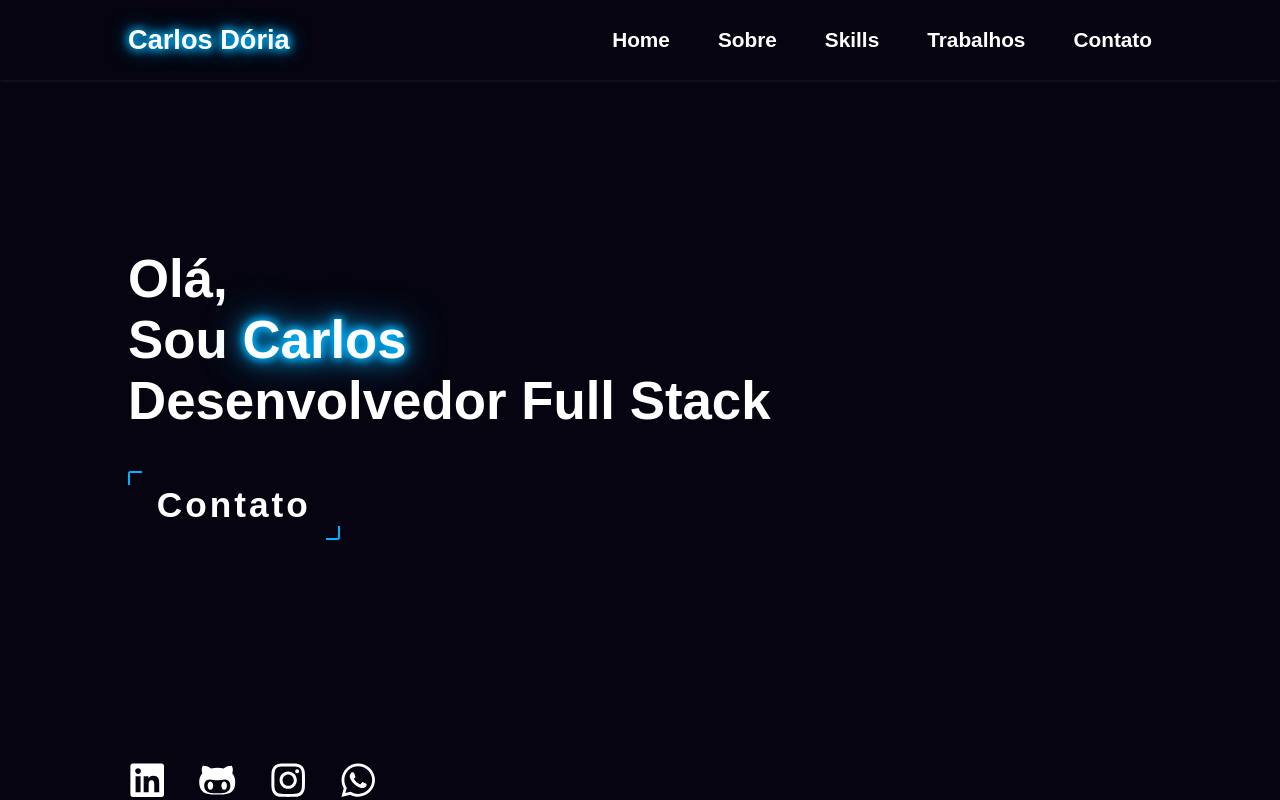
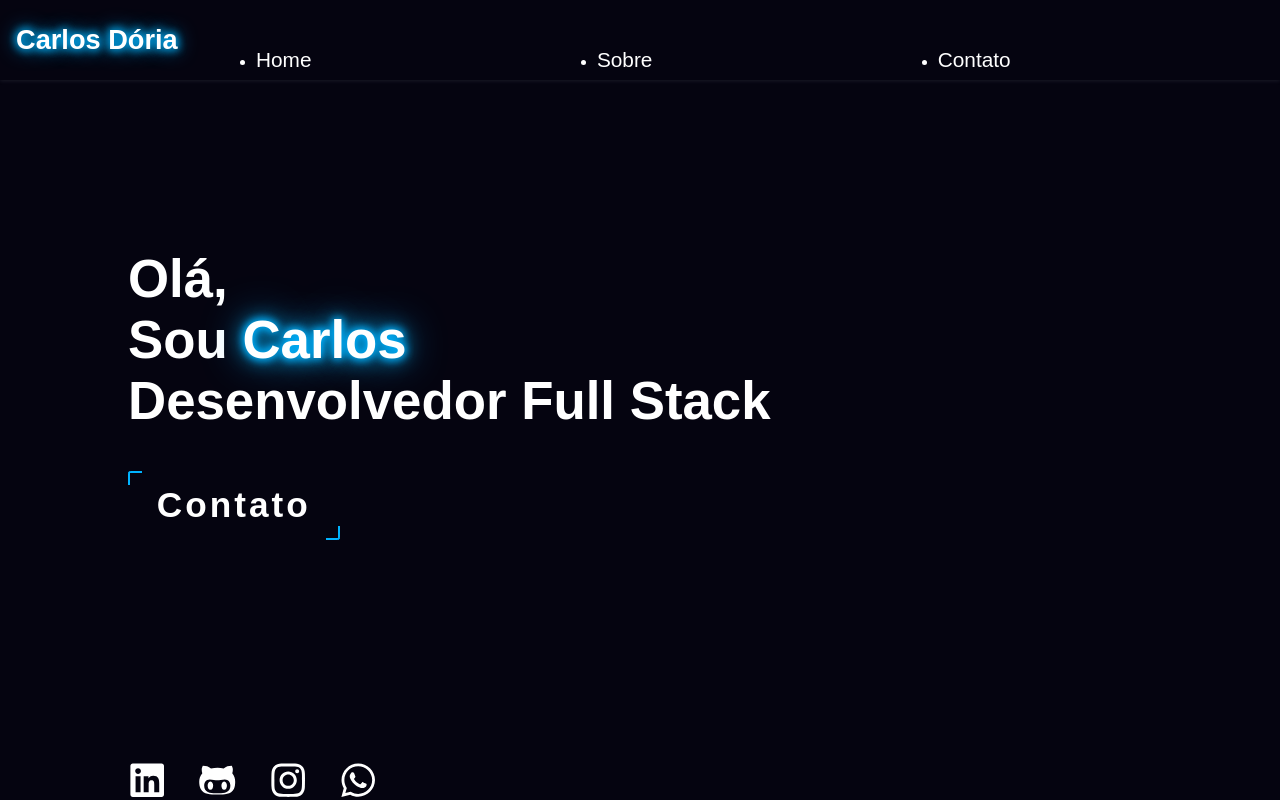
Before and after one commit to carlosdoria/portfolio, a Next.js app: page / in a window 1280 px wide. Shown: the top 800 px of the page. Built offline with nearby package versions, Linux system fonts and the light colour scheme.

Commit message:
refactor: change component name and removes outhers components

```diff
--- a/src/components/Navbar/index.tsx
+++ b/src/components/Header/index.tsx
@@ -4,7 +4,7 @@ import { FiMenu } from 'react-icons/fi'
 
 import * as S from './styles'
 
-export const Navbar: React.FC = () => {
+export const Header: React.FC = () => {
   const [ enableMenu, setEnableMenu ] = useState( false )
 
   return (
@@ -24,8 +24,7 @@ export const Navbar: React.FC = () => {
           </Link>
         </div>
 
-        <S.NavMenu activeMenu={enableMenu}>
-          <S.NavList>
+        <S.NavList activeMenu={enableMenu}>
           <S.NavContainer>
             <S.NavLink
               href="#home"
@@ -40,26 +39,25 @@ export const Navbar: React.FC = () => {
                 Sobre
             </S.NavLink>
           </S.NavContainer>
-            <S.NavContainer>
+          {/* <S.NavContainer>
               <S.NavLink href="#skills" onClick={() => setEnableMenu( false )}>
                 Skills
               </S.NavLink>
-            </S.NavContainer>
-            <S.NavContainer>
+            </S.NavContainer> */}
+          {/* <S.NavContainer>
               <S.NavLink href="#works" onClick={() => setEnableMenu( false )}>
                 Trabalhos
               </S.NavLink>
-            </S.NavContainer>
+            </S.NavContainer> */}
           <S.NavContainer>
             <S.NavLink href="#contact" onClick={() => setEnableMenu( false )}>
                 Contato
             </S.NavLink>
           </S.NavContainer>
         </S.NavList>
-        </S.NavMenu>
 
-        <S.IconMenu>
-          <FiMenu onClick={() => setEnableMenu( !enableMenu )} />
+        <S.IconMenu onClick={() => setEnableMenu( !enableMenu )} >
+          <FiMenu/>
         </S.IconMenu>
       </S.Nav>
     </S.Header>
--- a/src/components/Navbar/styles.ts
+++ b/src/components/Header/styles.ts
@@ -1,5 +1,6 @@
 import styled from 'styled-components'
 import { motion } from 'framer-motion'
+import { device } from '../../styles/breakpoints'
 
 interface INavMenu {
   activeMenu: boolean;
@@ -7,8 +8,8 @@ interface INavMenu {
 
 export const Header = styled( motion.header )`
   position: fixed;
-  top: 0;
-  left: 0;
+  /* top: 0;
+  left: 0; */
   z-index: var(--z-fixed);
 
   width: 100%;
@@ -26,32 +27,20 @@ export const Header = styled( motion.header )`
 
   @media screen and (min-width: 1024px) {
     height: calc(var(--header-height) + 2rem);
-
-    margin-left: auto;
-    margin-right: auto;
   }
 `
 
 export const Nav = styled.nav`
   height: 100%;
-  max-width: 1024px;
+  width: 100%;
+  max-width: ${device.desktopS};
 
-  display: grid;
-  grid-template-columns: 100%;
-  grid-column-gap: 2rem;
-  width: calc(100% - 2rem);
-  margin-left: var(--mb-2);
-  margin-right: var(--mb-2);
+  margin: 0 auto;
+  padding: 0 16px;
 
   display: flex;
   justify-content: space-between;
   align-items: center;
-  font-weight: var(--font-semi);
-
-  @media screen and (min-width: 1024px) {
-    margin-left: auto;
-    margin-right: auto;
-  }
 `
 
 export const Logo = styled.a`
@@ -76,41 +65,39 @@ export const Logo = styled.a`
   }
 `
 
-export const NavMenu = styled.div<INavMenu>`
-  @media screen and (max-width: 767px) {
-    position: fixed;
-    top: var(--header-height);
-    right: ${props => ( props.activeMenu ? 0 : '-100%' )};
+export const NavList = styled.ul<INavMenu>`
+    display: grid;
+    grid-auto-flow: column;
+    gap: 1rem;
 
-    width: 80%;
-    height: 100%;
+    @media screen and (${device.tabletM}) {
+      position: fixed;
+      top: var(--header-height);
+      /* right: ${props => ( props.activeMenu ? 0 : '-100%' )}; */
+      right: 0;
 
-    padding: 1rem;
+      width: 80%;
+      height: 100%;
+      padding: 1rem;
 
-    background-color: var(--second-color);
+      flex-direction: column;
 
     transition: 0.5s;
   }
 `
 
-export const NavList = styled.ul`
-  margin: 0;
-  padding: 0;
-  list-style: none;
+// export const NavList = styled.ul`
+//   margin: 0;
+//   padding: 0;
+//   list-style: none;
 
-  @media screen and (min-width: 767px) {
-    display: flex;
-    padding-top: 0;
-  }
-`
+//   @media screen and (min-width: 767px) {
+//     display: flex;
+//     padding-top: 0;
+//   }
+// `
 
 export const NavContainer = styled.li`
-  margin-bottom: var(--mb-4);
-
-  @media screen and (min-width: 768px) {
-    margin-left: var(--mb-6);
-    margin-bottom: 0;
-  }
 `
 
 export const NavLink = styled.a`
--- a/src/components/index.ts
+++ b/src/components/index.ts
@@ -1,3 +1,3 @@
-export * from './Navbar'
+export * from './Header'
 export * from './Footer'
 export * from './CupCoffee'
--- a/src/pages/index.tsx
+++ b/src/pages/index.tsx
@@ -6,7 +6,7 @@ import {
   ContactSection,
 } from '../containers'
 
-import { Navbar, Footer } from '../components'
+import { Header, Footer } from '../components'
 
 import * as S from '../styles/home.styles'
 
@@ -19,26 +19,26 @@ import * as S from '../styles/home.styles'
 const Home = () => {
   return (
     <>
-      <Navbar/>
+      <Header/>
 
       <S.Main>
         {/* === SECTION HOME === */}
         <HomeSectoion />
 
         {/* === SECTION ABOUT === */}
-        <AboutSection />
+        {/* <AboutSection /> */}
 
         {/* === SECTION SKILLS === */}
-        <SkillsSection />
+        {/* <SkillsSection /> */}
 
         {/* === SECTION WORKS === */}
-        <WorksSection />
+        {/* <WorksSection /> */}
 
         {/* === SECTION CONTACT === */}
-        <ContactSection />
+        {/* <ContactSection /> */}
 
         {/* === SECTION FOOTER === */}
-        <Footer />
+        {/* <Footer /> */}
       </S.Main>
     </>
   )
```
Lines whose indentation alone changed are shown as unchanged.
